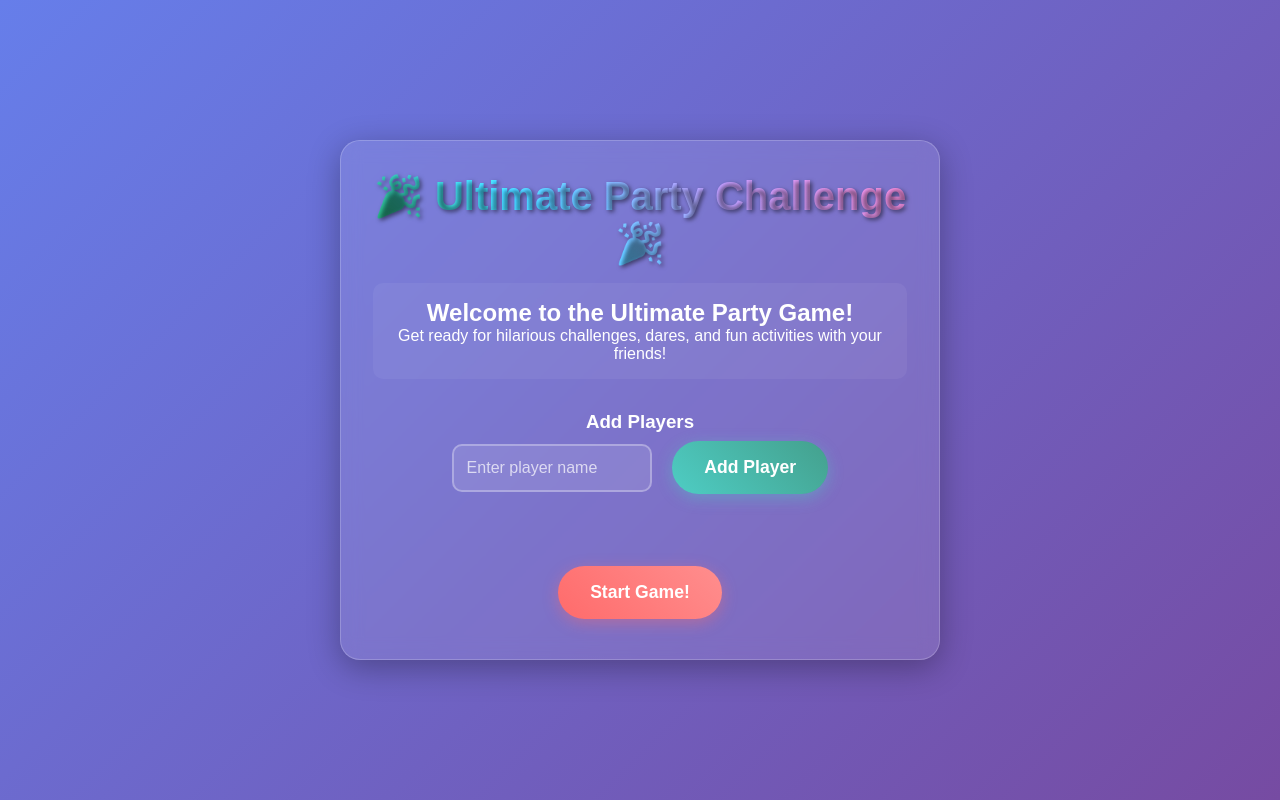
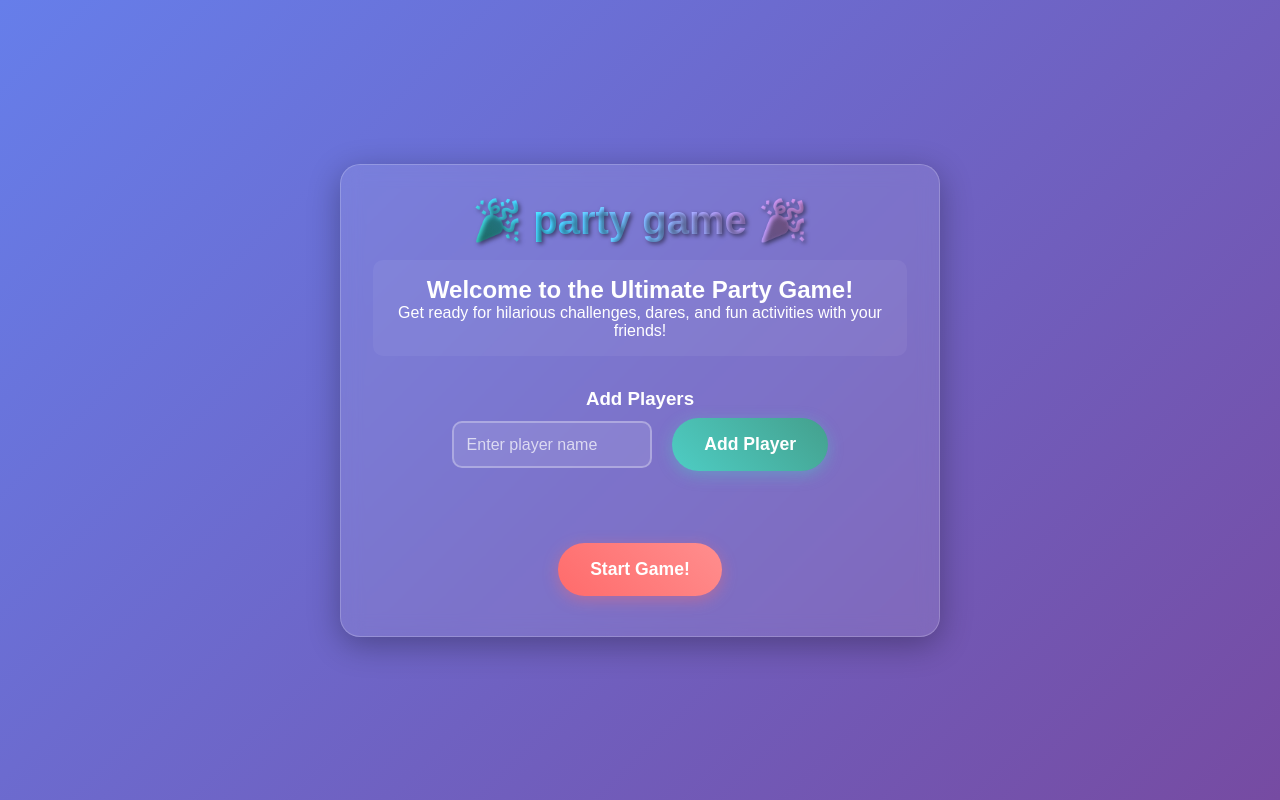
Before and after one commit to webcreatorLuke/Party-game, a plain HTML site: page index.html in a window 1280 px wide. Drawn offline with Linux system fonts and the light colour scheme.

Commit message:
Update title and header for party game

```diff
--- a/index.html
+++ b/index.html
@@ -3,7 +3,7 @@
 <head>
     <meta charset="UTF-8">
     <meta name="viewport" content="width=device-width, initial-scale=1.0">
-    <title>party game</title>
+    <title>🎉party game🎉</title>
     <style>
         * {
             margin: 0;
@@ -208,7 +208,7 @@
 </head>
 <body>
     <div class="game-container">
-        <h1>🎉 Ultimate Party Challenge 🎉</h1>
+        <h1>🎉 party game 🎉</h1>
 
         <div id="setupScreen" class="setup-screen">
             <div class="game-info">
```
